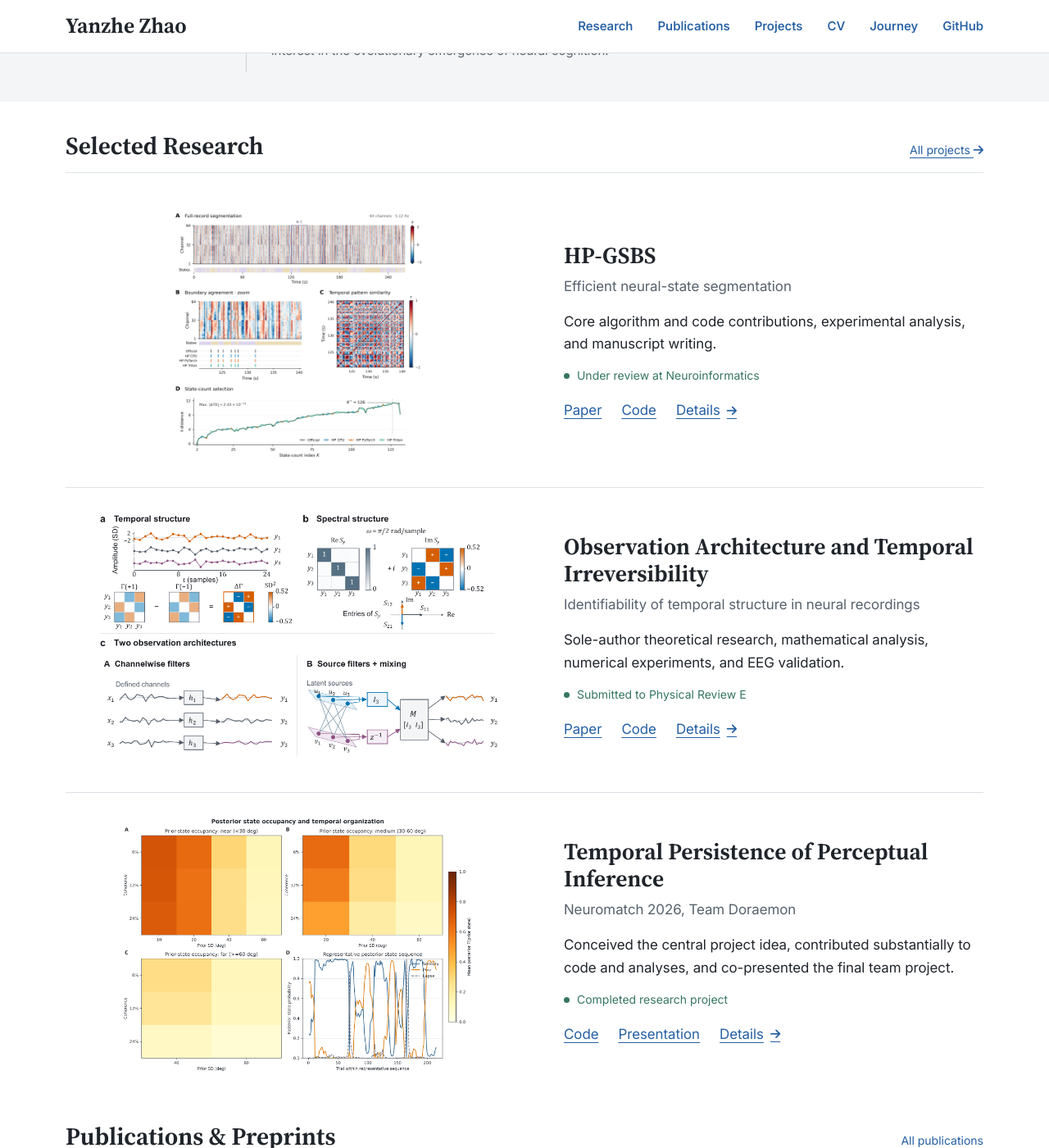
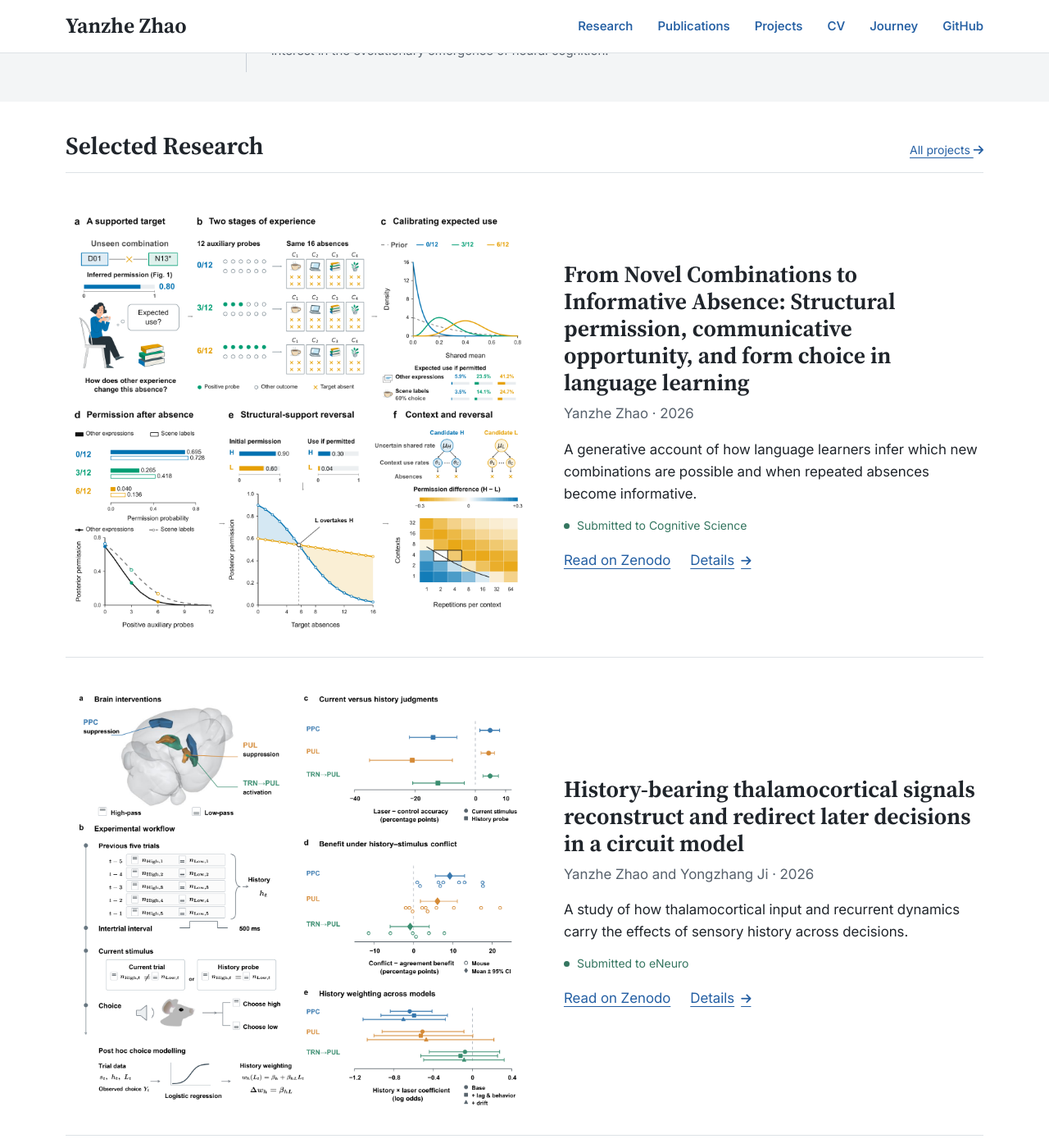
Before and after one commit to JustinZHAO-05/JustinZHAO-05.github.io, a Jekyll site: the page built from _pages/about.md, in a window 1280 px wide and 1400 px high, scrolled down 805 px. Shown: the whole window at 82% size. Built offline with Jekyll 4.4.1, drawn with Linux system fonts in a browser that asks for light colours.

Commit message:
Lead selected research with two illustrated preprints

```diff
--- a/_pages/about.md
+++ b/_pages/about.md
@@ -4,6 +4,15 @@ permalink: /
 title: Yanzhe Zhao
 description: Computational and Cognitive Neuroscience, Neurolinguistics. Research, publications, and academic CV of Yanzhe Zhao.
 author_profile: false
+selected_papers:
+  - url: /publication/informative-absence/
+    figure: /images/research/informative-absence-figure-3.webp
+    height: 1474
+    alt: "Six panels showing how positive examples and contextual opportunities change what word combinations learners infer from repeated absences."
+  - url: /publication/history-bearing-thalamocortical-signals/
+    figure: /images/research/history-bearing-figure-1.webp
+    height: 1487
+    alt: "Mouse brain interventions, the history-probe task, and comparisons of their effects on current judgments and history-dependent choices."
 redirect_from:
   - /about/
   - /about.html
@@ -23,6 +32,23 @@ redirect_from:
 </div></section>
 <section class="site-wrap section-space" id="research">
   <div class="section-heading-row"><h2 class="section-title">Selected Research</h2><a href="{{ '/portfolio/' | relative_url }}">All projects <i class="fas fa-arrow-right" aria-hidden="true"></i></a></div>
+  {% for selection in page.selected_papers %}
+    {% assign paper = site.publications | where: 'url', selection.url | first %}
+    {% if paper %}
+      <article class="research-row research-row--paper">
+        <a class="research-visual" href="{{ selection.figure | relative_url }}" aria-label="View full-size figure for {{ paper.title | escape }}">
+          <img src="{{ selection.figure | relative_url }}" alt="{{ selection.alt | escape }}" loading="lazy" width="1600" height="{{ selection.height }}">
+        </a>
+        <div class="research-row__copy">
+          <h3><a href="{{ paper.url | relative_url }}">{{ paper.title }}</a></h3>
+          <p class="research-subtitle">{{ paper.authors }} &middot; {{ paper.year }}</p>
+          <p>{{ paper.excerpt }}</p>
+          {% if paper.status %}<p class="research-status">{{ paper.status }}</p>{% endif %}
+          <div class="text-links"><a href="{{ paper.paperurl }}">Read on {{ paper.preprint_server }}</a><a href="{{ paper.url | relative_url }}">Details <i class="fas fa-arrow-right" aria-hidden="true"></i></a></div>
+        </div>
+      </article>
+    {% endif %}
+  {% endfor %}
   {% assign featured = site.data.projects | where: 'featured', true | sort: 'priority' %}{% for project in featured %}{% include research-row.html project=project %}{% endfor %}
 </section>
 <section class="site-wrap section-space publication-section" id="publications">
--- a/_sass/layout/_profile_upgrade.scss
+++ b/_sass/layout/_profile_upgrade.scss
@@ -66,6 +66,7 @@
 .research-row:last-child { border-bottom: 0; padding-bottom: 0; }
 .research-visual { display: flex; align-items: center; justify-content: center; min-width: 0; }
 .research-visual img { display: block; width: 100%; height: 315px; object-fit: contain; }
+.research-row--paper .research-visual img { height: auto; max-height: none; }
 .academic-site .research-row h3 { font-size: 28px; }
 .academic-site .research-row h3 a, .archive-project h2 a { color: var(--ink); text-decoration: none; }
 .academic-site .research-subtitle { color: var(--muted); margin-bottom: 16px; }
```
Also changed, not shown: images/research/history-bearing-figure-1.webp (added), images/research/informative-absence-figure-3.webp (added).
